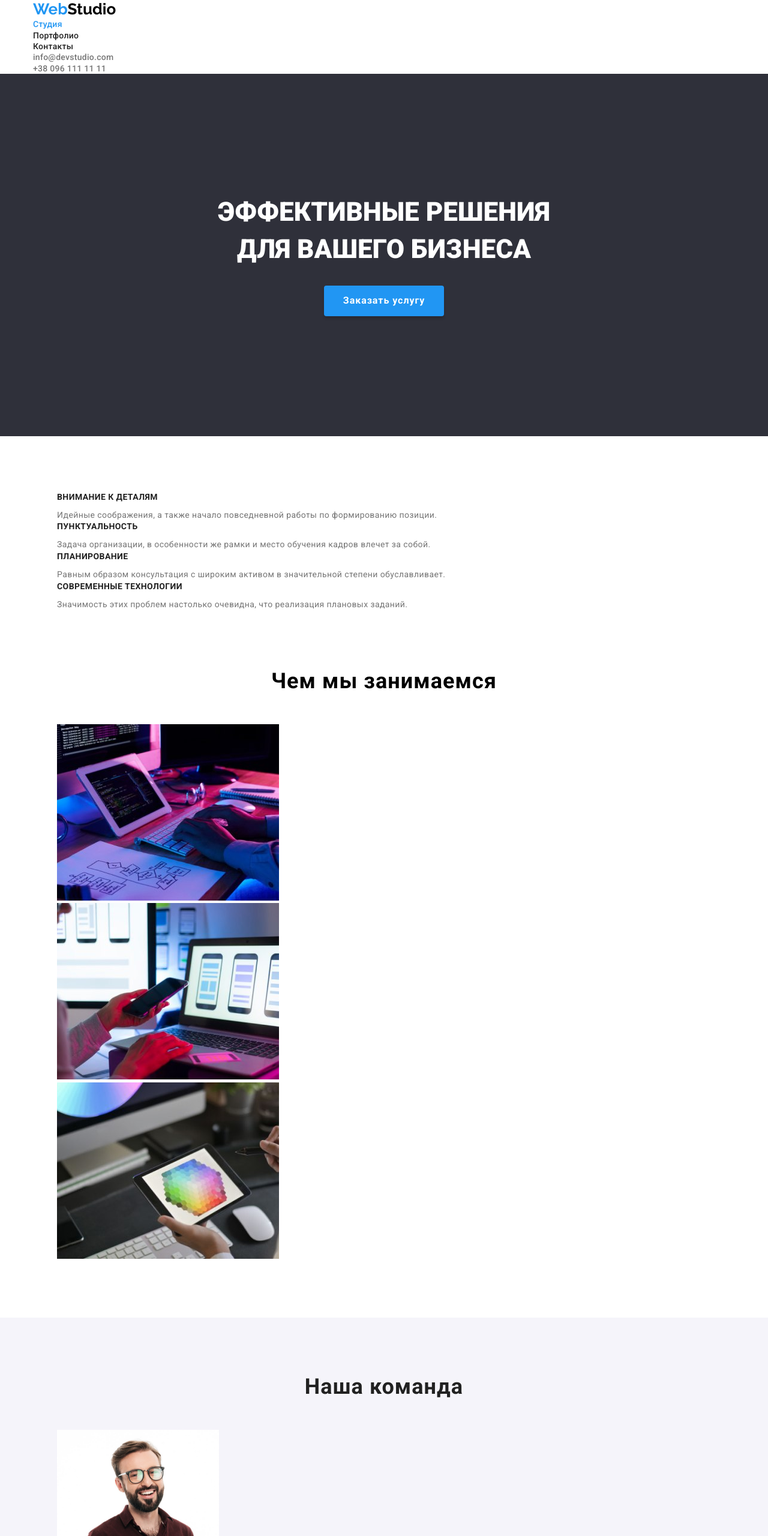
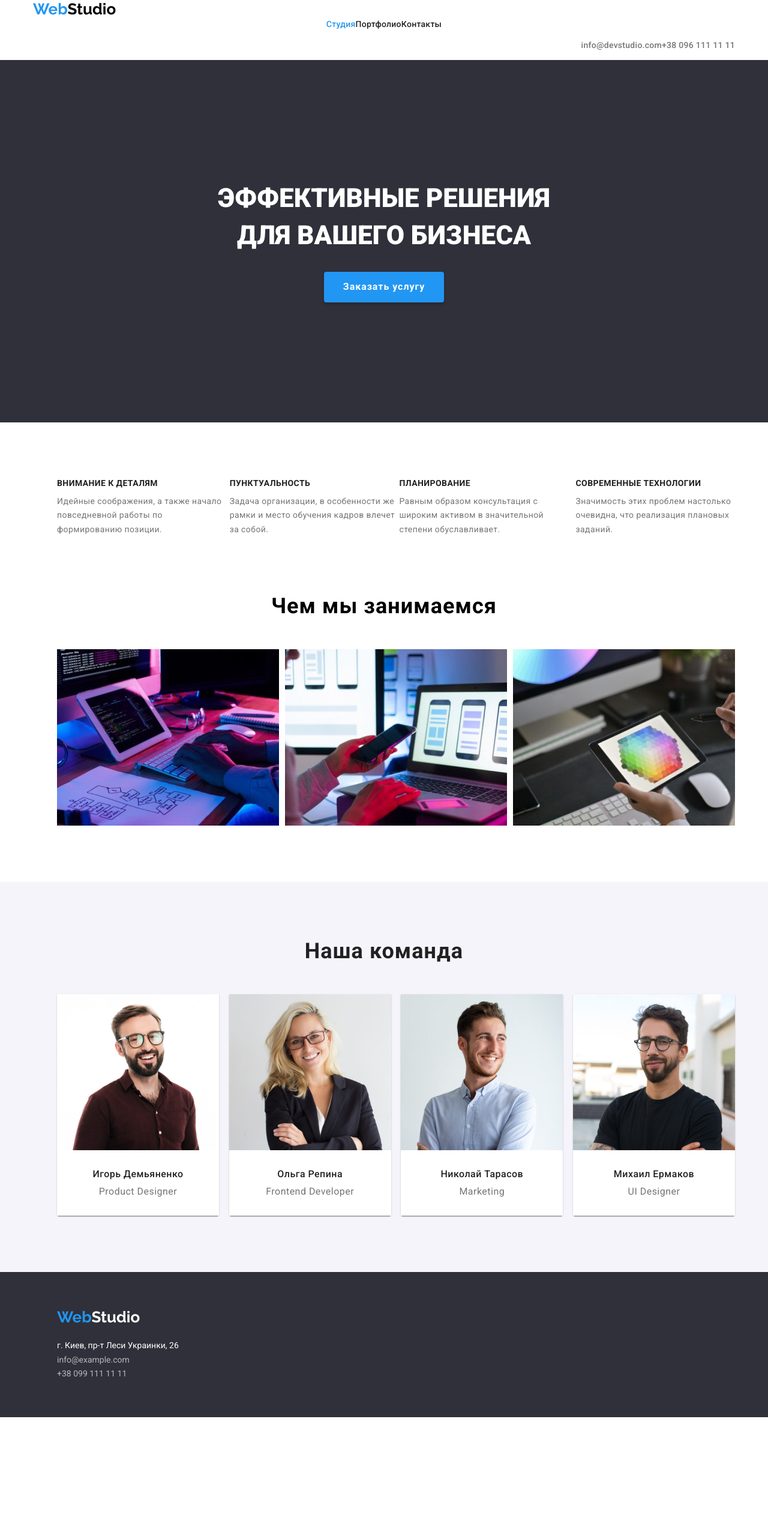
Before and after one commit to MakrFrost/goit-markup-hw-03, a plain HTML site: page index.html in a window 1280 px wide. Shown: the top 2560 px of the page at 60% size. After the commit the page ends 2362 px from the top, so only its background shows below. Drawn offline with nearby package versions, Linux system fonts and the light colour scheme.

Commit message:
Добавляет контент в ряд

```diff
--- a/css/styles.css
+++ b/css/styles.css
@@ -29,11 +29,15 @@ body {
 }
 
 /* Добавляет стили для тега nav, header и li */
+
 .header > .logo-header {
   background-color: var(--color-white);
 }
 
 .logo-header {
+  margin-top: 24px;
+  margin-bottom: 25px;
+
   color: var(--color-black);
 
   font-family: 'Raleway', sans-serif;
@@ -47,10 +51,19 @@ body {
   color: var(--accent-color);
 }
 
-.header-list {
+.header-list-site {
   list-style-type: none;
   padding: 0;
   margin: 0;
+  justify-content: center;
+  flex-direction: inherit;
+  display: flex;
+}
+
+.header-list {
+  list-style: none;
+  display: flex;
+  justify-content: end;
 }
 
 .link-site {
@@ -68,7 +81,7 @@ body {
   color: var(--accent-color);
 }
 
-.header-list .link-site.actual {
+.header-list-site .link-site.actual {
   color: var(--accent-color);
 }
 
@@ -94,13 +107,12 @@ body {
   background-color: var(--bcg-color);
 
   text-align: center;
-
-  padding-top: 200px;
-  padding-bottom: 200px;
 }
 
 .hero-title {
+  padding-top: 200px;
   margin: 0;
+  display: block;
 
   color: var(--color-white);
 
@@ -114,7 +126,7 @@ body {
 
 .button {
   padding: 10px 32px;
-  margin-top: 30px;
+  margin: 30px auto 200px auto;
 
   color: var(--color-white);
   background-color: var(--accent-color);
@@ -148,7 +160,9 @@ body {
 }
 
 .feature-list {
+  display: flex;
   margin: 0;
+  justify-content: space-between;
 }
 
 .feature-item {
@@ -191,8 +205,16 @@ body {
 }
 
 .work-list {
+  display: flex;
   margin-top: 0;
   margin-bottom: 0;
+  justify-content: space-between;
+}
+
+.work-item img {
+  display: block;
+  max-width: 100%;
+  height: auto;
 }
 
 .work-title {
@@ -234,12 +256,27 @@ body {
 }
 
 .team-list {
-  margin-top: 0;
-  margin-bottom: 94px;
+  display: flex;
+  margin: auto;
+  padding-bottom: 94px;
+
+  justify-content: space-between;
 }
 
 .team-items {
   list-style-type: none;
+
+  box-shadow: 0px 1px 3px rgba(0, 0, 0, 0.12), 0px 1px 1px rgba(0, 0, 0, 0.14),
+    0px 2px 1px rgba(0, 0, 0, 0.2);
+  border-radius: 0px 0px 4px 4px;
+}
+
+.team-items img {
+  margin-bottom: 0;
+
+  display: block;
+  max-width: 100%;
+  height: auto;
 }
 
 .team-text {
@@ -247,6 +284,11 @@ body {
 }
 
 .team-name {
+  margin-top: 0;
+  margin-bottom: 0;
+  padding-top: 30px;
+  padding-bottom: 10px;
+
   color: var(--first-text-color);
 
   font-weight: 500;
@@ -256,7 +298,11 @@ body {
   letter-spacing: 0.03em;
 }
 
-.team-text {
+.team-text p {
+  margin-top: 0;
+  margin-bottom: 0;
+  padding-bottom: 30px;
+
   color: var(--second-text-color);
 
   font-size: 16px;
@@ -272,8 +318,10 @@ body {
 }
 
 .logo-footer {
-  padding-bottom: 0px;
-  padding-top: 0px;
+  display: block;
+  padding-top: 60px;
+  padding-bottom: 20px;
+  padding-left: 40px;
 
   color: var(--color-white);
 
@@ -285,10 +333,11 @@ body {
 }
 
 .footer-list {
+  display: block;
   margin-top: 0px;
   margin-bottom: 0px;
+  padding-top: 0px;
   padding-bottom: 60px;
-  padding-top: 60px;
 }
 
 .footer-address {
--- a/index.html
+++ b/index.html
@@ -24,7 +24,7 @@
       <div class="container">
         <nav>
           <a href="./index.html" class="logo-header"><span class="logo-span">Web</span>Studio</a>
-          <ul class="header-list">
+          <ul class="header-list-site">
             <li><a href="./index.html" class="link-site actual">Студия</a></li>
             <li><a href="./portfolio.html" class="link-site">Портфолио</a></li>
             <li><a href="" class="link-site">Контакты</a></li>
```
Also changed, not shown: portfolio.html (+2 -2 lines).
